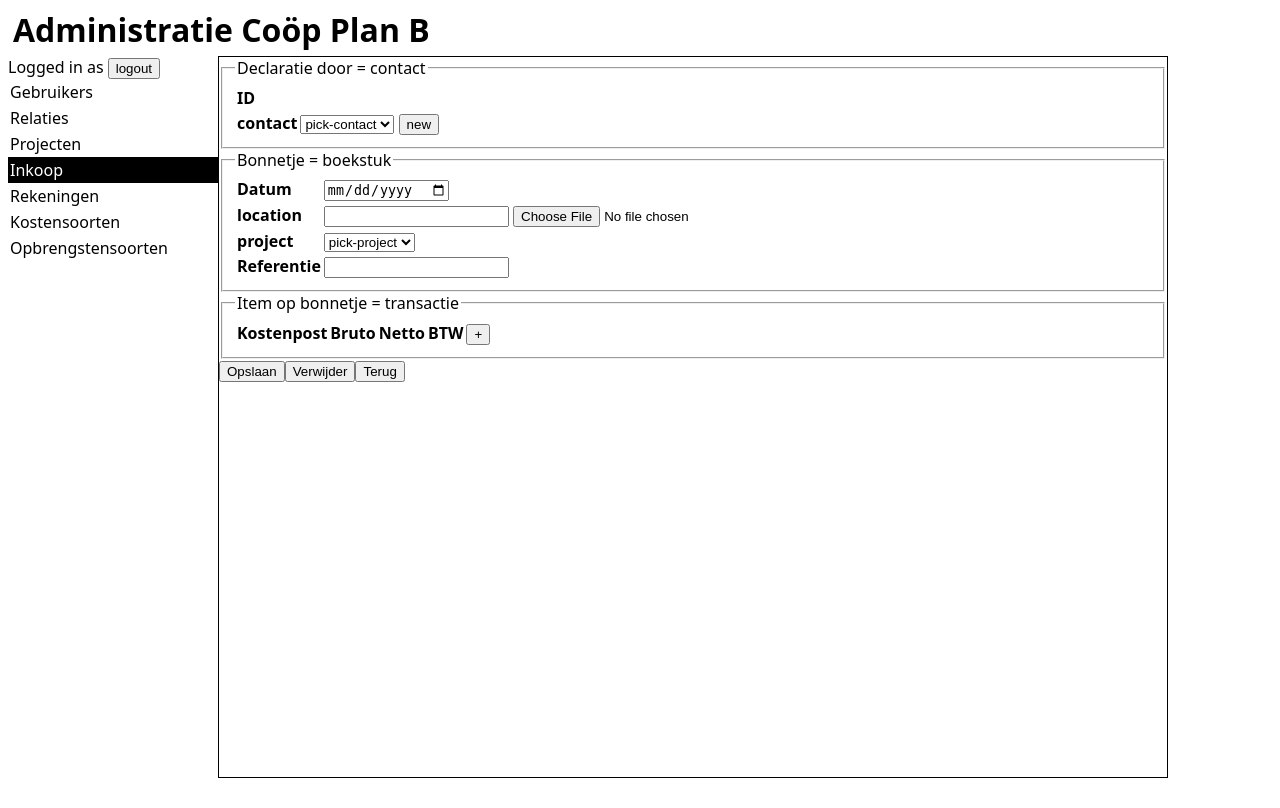
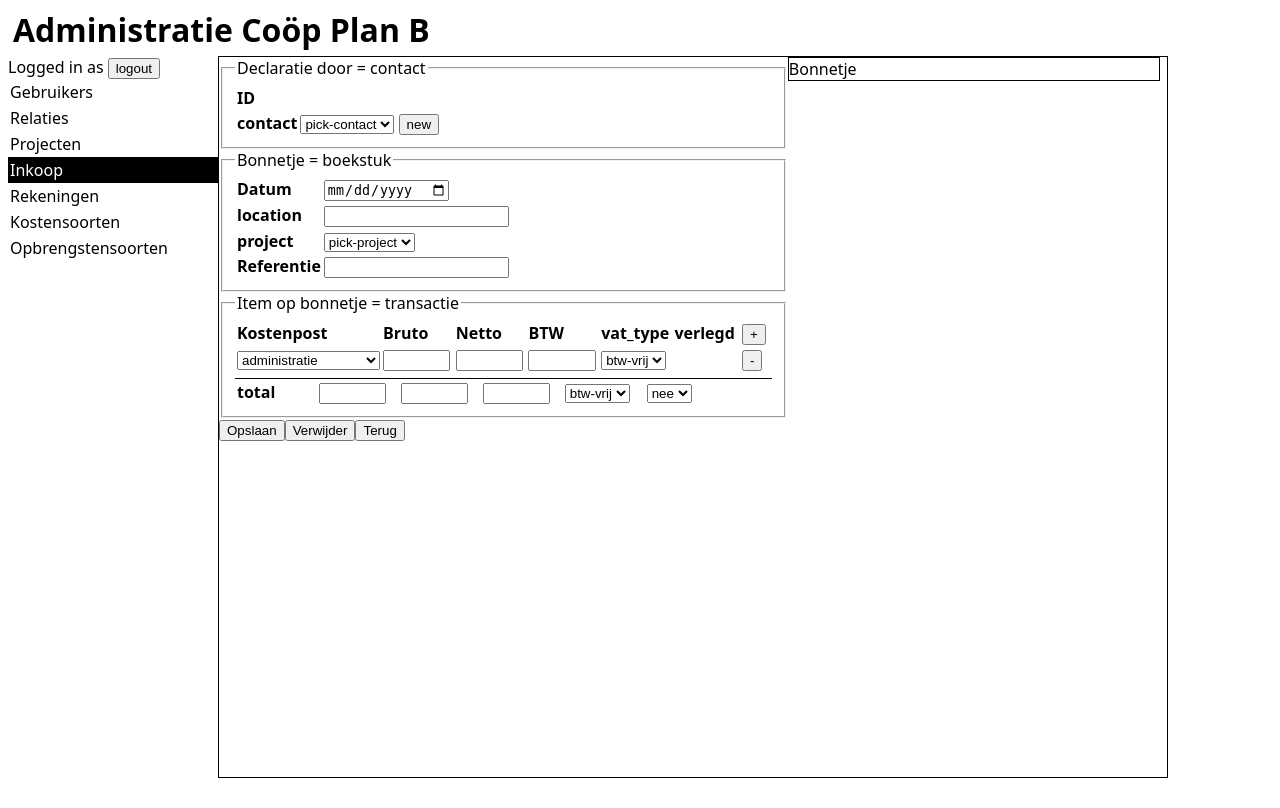
Before and after one commit to giplt/admi, a PHP site: page /nl/purchases/new in a window 1280 px wide. Run offline with PHP 8.4, Linux system fonts and the light colour scheme; the visitor is signed in with stand-in values (Sample User, id 1); data that the repository does not hold is empty.

Commit message:
dynamic input fields in purchases working and uploading to database

```diff
--- a/style/admi.css
+++ b/style/admi.css
@@ -58,3 +58,47 @@ th {
 	color:#fff;
 	background-color:#000;
 }
+
+/*-------------styles for purchases input sheet-------------- */
+
+.expenseInputTable {
+	width:100%;
+}
+
+.expenseInputRow {
+	width:100%;
+}
+
+/* not yet working */
+.expenseInputTotTable {
+	width:100%;
+	border-top: 1px solid black;
+        margin-top: 1%;
+}
+
+.expenseInputCol {
+	width:15%;
+}
+
+.expenseInputColLast {
+	width:8%;
+}
+
+.expenseInputFrame{
+	width:100%;
+}
+
+.expenseInputForm{
+	width:60%;
+	float: left;
+}
+
+.expenseInputVis{
+	width:39%;
+	float: left;
+	border: 1px solid black;
+}
+
+.expenseInputField{
+	width:8ch;
+}
--- a/views/purchases.php
+++ b/views/purchases.php
@@ -20,10 +20,11 @@
 		while($item = $list->fetchArray()) {
 
 			//collect info
-			$entry=$db->query("SELECT * FROM Entries WHERE ID='".$item['EntrytID']."'")->fetchArray();
-			$mutation = $db->query("SELECT * FROM Mutations LEFT JOIN Accounts ON Mutations.AccountID = Accounts.ID WHERE Mutations.TransactionID='".$item['ID']."' AND Accounts.PID='12'")->fetchArray();
+			$entry=$db->query("SELECT * FROM Entries WHERE ID='".$item['EntryID']."'")->fetchArray();
+			$transactions=$db->query("SELECT * FROM Transactions WHERE EntryID='".$entry['ID']."'")->fetchArray();
+			$mutation = $db->query("SELECT * FROM Mutations LEFT JOIN Accounts ON Mutations.AccountID = Accounts.ID WHERE Mutations.TransactionID='".$transactions['ID']."' AND Accounts.PID='12'")->fetchArray();
 			$project = $db->query("SELECT * FROM Projects WHERE ID='".$item['ProjectID']."'")->fetchArray();
-			$contact = $db->query("SELECT * FROM Projects WHERE ID='".$item['ContactID']."'")->fetchArray();
+			$contact = $db->query("SELECT * FROM Contacts WHERE ID='".$item['ContactID']."'")->fetchArray();
 
 			//put in the table
 			$content.= '<tr class="data">';
@@ -37,6 +38,7 @@
 		}
 		$content.= '</table>';
 	}
+
 
 	function viewPurchase($id) {
 		//checks voor verplichte velden
@@ -58,9 +60,7 @@
 		$protected = false;
 
 		//TODO: base html nog maken
-		$content.= '<script type="text/javascript" src="../../js/purchases.js"></script>';
-		$content.= '</script>';
-		$content.= '<form method="post">';
+		$content.= '<div class="expenseInputFrame"><div class="expenseInputForm"><form method="post">';
 		$content.= '<input type="hidden" name="ID" value="'.$id.'"/>';
 		$content.= '<fieldset><legend>Declaratie door = contact</legend><table>';
 		$content.= '<tr><th>ID</th><td>'.$purchase['ID'].'</td>';
@@ -73,11 +73,14 @@
 		$content.='</table></fieldset>';
 
 		//Datum en locatie van het boekstuk
+		$today=date('Y-m-d');
 		$content.='<fieldset><legend>Bonnetje = boekstuk</legend><table>';
-		$content.= '<tr><th>'.__('date').'</th><td><input type="date" name="factuurdatum" value="'.$entry['TransactionDate'].'"/></td></tr>';
+		$content.= '<tr><th>'.__('date').'</th><td><input type="date" name="TransactionDate" value="'.$entry['TransactionDate'].'"/></td></tr>';
+		$content.= '<input type="hidden" name="AccountingDate" value='.$today.'>';
 
 		// TODO: upload bonnetje naar een specifieke plek op de server
-		$content.= '<tr><th>'.__('location').'</th><td><input type="text" name="Location" value="'.$entry['URL'].'"/> <input type="file" value="'.__('upload').'" name=myFile accept="image/*,.pdf"></td></tr>';
+		$content.= '<tr><th>'.__('location').'</th><td><input type="text" name="Location" value="'.$entry['URL'].'"/>' ;
+		//$content.= '<input type="file" value="'.__('upload').'" name=myFile accept="image/*,.pdf"></td></tr>';
 
 		//ProjectID
 		$options = '<option value="" disabled="disabled"'.($purchase['ProjectID']?'':' selected').'>'.__('pick-project').'</option>';
@@ -90,13 +93,41 @@
 		$content.= '</table></fieldset>';
 
 		// TODO: voeg afdracht toe bij kostensoort uren
-		$content.= '<fieldset><legend>Item op bonnetje = transactie</legend><table id="expenseTable">';
+		$content.= '<fieldset><legend>Item op bonnetje = transactie</legend><table id="expenseTable" class="expenseInputTable">';
 
-		$options = '<option value="" disabled="disabled"'.($purchase['ID']?'':' selected').'>'.__('pick-expense').'</option>';
+		//Haal alle opties voor kostensoort uit de database
+		$exp_options = array(array("placeholder","pick-expense"));
 		$expenses = $db->query("SELECT * FROM Accounts WHERE PID='12' ORDER BY Name");
-		while($expense = $expenses->fetchArray()) $options.= '<option value="'.$expense['ID'].'"'.($purchase['ExpenseID']==$expense['ID']?' selected':'').'>'.$expense['Name'].'</option>';
+		while($expense = $expenses->fetchArray()) array_push($exp_options,array($expense['ID'],$expense['Name']));
+		$exp_options_safe=json_encode($exp_options);
 
-		$content.= '<tr><th>'.__('expense').'</th><th>'.__('gross').'</th><th>'.__('nett').'</th><th>'.__('vat').'</th><td><input type="button" onclick="addExpenseRow(\''.htmlentities($options).'\');" value="+" /></td></tr>';
+		//Geef alle opties voor btw-type
+		$vat_options=array(array("0","btw-vrij"),array("9","9%"),array("21","21%"));
+		$vat_options_safe=json_encode($vat_options);
+
+		//Geef alle opties voor btw verlegging TODO: nog koppelen aan rekeningen
+		$shift_options=array(array("nee","nee"),array("NL","NL"),array("EU","EU"),array("Ex","Ex"));
+		$shift_options_safe=json_encode($shift_options);
+
+		//Laad alle transacties uit de database
+
+		// Rijen met transacties
+		// TODO: inladen van data uit database
+		// TODO: selected meegeven aan options
+		$content.= '<tr class="expenseInputRow"><th class="expenseInputCol">'.__('expense').'</th>';
+		$content.='<th class="expenseInputCol">'.__('gross').'</th>';
+		$content.='<th class="expenseInputCol">'.__('nett').'</th>';
+		$content.='<th class="expenseInputCol">'.__('vat').'</th>';
+		$content.='<th class="expenseInputCol">vat_type</th>';
+		$content.='<th class="expenseInputCol">verlegd</th>';
+		$content.='<td class="expenseInputColLast"><input type="button" id="addRowButton" value="+"/></td></tr>';
+		$content.= '<table class="expenseInputTotTable"><tr class="expenseInputRow"><th class="expenseInputCol">'.__('total').'</th>';
+		$content.= '<td class="expenseInputCol"><input type="number" step="0.01" class="expenseInputField" id="grossTot"></td>';
+		$content.= '<td class="expenseInputCol"><input type="number" step="0.01" class="expenseInputField" id="nettTot"></td>';
+		$content.= '<td class="expenseInputCol"><input type="number" step="0.01" class="expenseInputField" id="vatTot"></td>';
+		$content.= '<td class="expenseInputCol"><select id="vatTypeTot"></td>';
+		$content.= '<td class="expenseInputCol"><select id="vatShift"></td>';
+		$content.= '<td class="expenseInputColLast"></td>';
 
 
 		// TODO: omgaan met array van transacties
@@ -107,26 +138,21 @@
 		$mutation = $db->query("SELECT * FROM Mutations LEFT JOIN Accounts ON Mutations.AccountID = Accounts.ID WHERE Mutations.TransactionID='".$transactions['ID']."' AND Accounts.PID='3'")->fetchArray();
 		$content.= '<input type="text" name="vat" placeholder="'.__('vat').'" value="'.$mutation['Amount'].'"/></tr>';
 */
-		// BTW type TODO: BTW type inladen? (of niet nodig?) BTW type in het talen-bestand zetten, VAT_Type als database_item
-		// $content.= '<tr><th>BTW-type</th>';
-		// $options = '<option value="" disabled="disabled"'.($purchase['VAT_Type']?'':' selected').'>Choose VAT type</option>';
-		// $options.= '<option value="0">0% (vrijgesteld)</option>';
-		// $options.= '<option value="9">9%</option>';
-		// $options.= '<option value="9VNL">9% verlegd NL</option>';
-		// $options.= '<option value="9VEU">9% verlegd EU</option>';
-		// $options.= '<option value="21">21%</option>';
-		// $options.= '<option value="21VNL">21% verlegd NL</option>';
-		// $options.= '<option value="21VEU">21% verlegd EU</option>';
-		// $options.= '<option value="21">21%</option>';
-		// $options.= '<option value="21% verlegd">21% velegd EU</option>';
-		// $content.= '<td><select name="VAT_Type">'.$options.'</select></td></tr>';
 
 		//Submit buttons
 		$content.= '</table></fieldset>';
 		$content.= '<button type="submit" name="cmd" value="update">'.__('submit').'</button>';
 		if (!$protected) $content.= '<button type="submit" name="cmd" value="remove">'.__('remove').'</button>';
 		$content.= '<input type="button" value="'.__('back').'" onclick="window.location.href=\''.$url.$lang.'/purchases\';"/>';
-		$content.= '</form>';
+		$content.= '</form></div>';
+		$content.= '<div class="expenseInputVis">Bonnetje</div></div>';
+
+		//javascript in one place
+		$content.= '<script type="text/javascript" src="../../js/purchases.js"></script>';
+		$content.= '<script>addExpenseRow('.$exp_options_safe.','.$vat_options_safe.')</script>';
+		$content.= '<script>addOnClick('.$exp_options_safe.','.$vat_options_safe.')</script>';
+		$content.= '<script>addOptionsPHP("vatTypeTot",'.$vat_options_safe.')</script>';
+		$content.= '<script>addOptionsPHP("vatShift",'.$shift_options_safe.')</script>';
 	}
 
 	function updatePurchase() {
@@ -139,14 +165,31 @@
 					// if file uploaded
 					// - save in data
 					// - get URL
-					$db->query("INSERT INTO Transactions (URL, Type, Date, ContactID, ProjectID, Reference) VALUES ('".$_POST['URL']."', '2', '".$_POST['Date']."', '".$_POST['ContactID']."', '".$_POST['ProjectID']."', '".$_POST['Reference']."')");
-					$id = $db->lastInsertRowID();
 
-					$db->query("INSERT INTO Mutations (TransactionID, AccountID, Amount) VALUES ('".$id."', '".$_POST['ExpenseID']."', '".$_POST['Nett']."')");
-					$db->query("INSERT INTO Mutations (TransactionID, AccountID, Amount) VALUES ('".$id."', '19', '".$_POST['VAT']."')");
+					$db->query("INSERT INTO Entries (TransactionDate, AccountingDate, URL) VALUES ('".$_POST['TransactionDate']."', '".$_POST['AccountingDate']."', '".$_POST['Location']."')");
+					// get the entryID from the database $id = $db->lastInsertRowID();
+					$last_entry=$db->querySingle("SELECT MAX(ID) FROM Entries LIMIT 1");
+					$entryID=intval($last_entry);
 
-					// check if creditor (PID=5) exists for contactID, create if absent
-					$db->query("INSERT INTO Mutations (TransactionID, AccountID, Amount) VALUES ('".$id."', '".$_POST['AccountID']."', '".$_POST['Gross']."')");
+					$db->query("INSERT INTO Purchases (EntryID, Status, Reference, ContactID, ProjectID) VALUES ('".$entryID."','review','".$_POST['Reference']."', '".$_POST['ContactID']."', '".$_POST['ProjectID']."')");
+
+					foreach ($_POST as $key => $value){
+						$checkstr="ExpenseType";
+						if (strpos($key,$checkstr)!==False){
+							$db->query("INSERT INTO Transactions (EntryID) VALUES ('".$entryID."')");
+							// get the entryID from the database
+							$last_trans=$db->querySingle("SELECT MAX(ID) FROM Transactions LIMIT 1");
+							$transID=intval($last_trans);
+							$trans_num=substr($key, strlen($checkstr),strlen($key));
+							$gross_key="gross".$trans_num;
+							$nett_key="nett".$trans_num;
+							$vat_key="vat".$trans_num;
+							$vat_type_key="vatType".$trans_num;
+							makeMutations($db,$transID,$value,$_POST[$gross_key],$_POST[$nett_key],$_POST[$vat_key],$_POST[$vat_type_key]);
+
+						}
+					}
+
 				}
 				else {
 					$db->query("UPDATE Accounts SET URL='".$_POST['URL']."', Date='".$_POST['Date']."', ContactID='".$_POST['ContactID']."', ProjectID='".$_POST['ProjectID']."', Reference='".$_POST['Reference']."' WHERE ID='".$_POST['ID']."'");
@@ -165,3 +208,11 @@
 		}
 		viewPurchaseList();
 	}
+
+	function makeMutations($db,$transID,$expenseType,$gross,$nett,$vat,$vat_type) {
+
+		//hier de regels voor het inboeken van inkoop transacties, nu nog even simpel
+		$db->query("INSERT INTO Mutations (TransactionID, AccountID, Amount) VALUES ('".$transID."', '".$expenseType."', '".$nett."')");
+		$db->query("INSERT INTO Mutations (TransactionID, AccountID, Amount) VALUES ('".$transID."', '5', '".$nett."')");
+		$db->query("INSERT INTO Mutations (TransactionID, AccountID, Amount) VALUES ('".$transID."', '19', '".$vat."')");
+	}
```
Also changed, not shown: js/purchases.js (+108 -15 lines).
